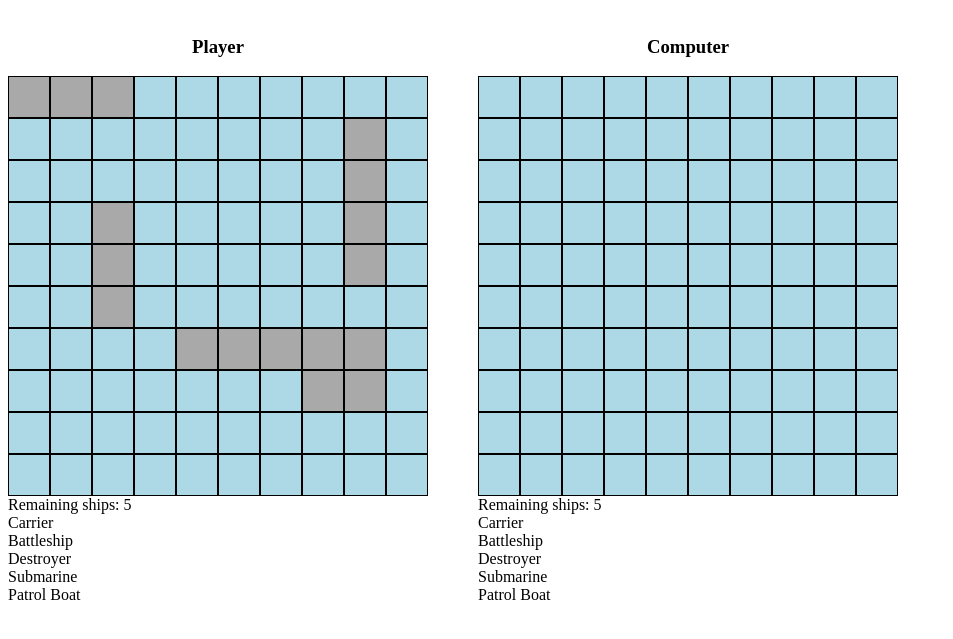
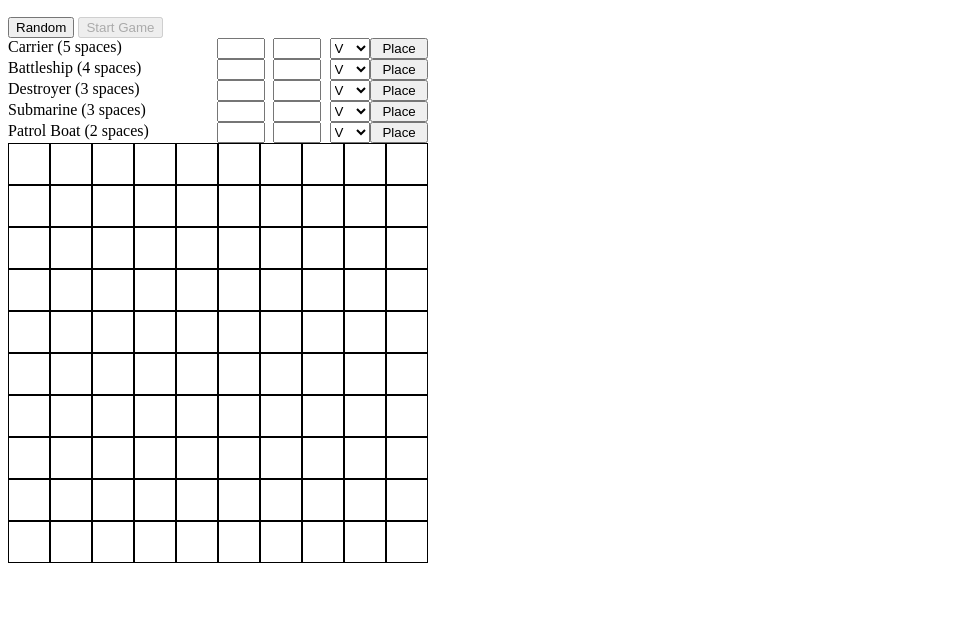
Before and after one commit to MountainKing73/odin-battleship, a website built with webpack: page src/template.html in a window 1280 px wide. Shown: the part 59-698 px from the top of the page, without its empty margins (0-953 px from the left). Built offline with nearby package versions, Linux system fonts and the light colour scheme.

Commit message:
savepoint

```diff
--- a/src/css/styles.css
+++ b/src/css/styles.css
@@ -56,3 +56,18 @@
   color: red;
   text-decoration: line-through;
 }
+
+#ShipEntry {
+  width: 420px;
+  display: grid;
+  grid-template-columns: auto auto auto auto auto;
+}
+
+#ShipEntry p {
+  margin: 0px;
+  width: 200px;
+}
+
+.ShipInput {
+  width: 40px;
+}
--- a/src/gameboard.js
+++ b/src/gameboard.js
@@ -31,6 +31,8 @@ class Gameboard {
     } else {
       xInc = 1;
     }
+
+    console.log("for loop start:");
 
     for (let i = 0; i < length; i++) {
       if (row + i * yInc > 9 || col + i * xInc > 9) {
--- a/src/gamecontroller.js
+++ b/src/gamecontroller.js
@@ -8,9 +8,14 @@ class GameController {
     this.gameUI = null;
     const newBtn = document.querySelector("#NewGame");
     newBtn.addEventListener("click", this.newGame);
+    const startBtn = document.querySelector("#startBtn");
+    startBtn.disabled = true;
+    const randomBtn = document.querySelector("#randomBtn");
+    randomBtn.disabled = true;
   }
 
-  newGame = () => {
+  newGame() {
+    // TODO: Allow player to place ships or choose random
     this.player1 = new Player("Human");
     this.player2 = new Player("Computer");
     this.gameUI = new GameUI(
@@ -18,10 +23,20 @@ class GameController {
       this.player2.getGameboard(),
       this.squareClicked,
     );
+
+    this.gameUI.hidePlayerContainers();
+    //    this.gameUI.hideResult();
+    const randomBtn = document.querySelector("#randomBtn");
+    randomBtn.addEventListener("click", this.randomClicked);
+    randomBtn.disabled = false;
+    this.gameUI.showPlaceShip(this.player1.getGameboard(), this.placeClicked);
+  }
+
+  startGame = () => {
     //this.gameUI.showPlaceShip(this.gameUI.Player1Container);
-    this.player1.randomShips();
+    this.gameUI.showPlayerContainers();
+    //this.player1.randomShips();
     this.player2.randomShips();
-    this.gameUI.hideResult();
     this.gameUI.refreshPlayer1(false);
     this.gameUI.refreshPlayer2(true);
   };
@@ -30,6 +45,33 @@ class GameController {
   checkWin(player) {
     return player.getGameboard().getRemainingShips() === 0;
   }
+
+  randomClicked = () => {
+    this.player1.randomShips();
+    //this.gameUI.refreshSelectBoard(this.player1.getGameboard());
+  };
+
+  placeClicked = (event) => {
+    const shipNum = event.target.getAttribute("shipnum");
+    const [row, col, dir] = this.gameUI.getShipEntryData(shipNum);
+
+    try {
+      this.player1
+        .getGameboard()
+        .placeShip(
+          this.player1.getGameboard().getShips()[shipNum],
+          row,
+          col,
+          dir,
+        );
+    } catch (error) {
+      alert("Invalid ship placement. Try again.");
+      return;
+    }
+
+    this.gameUI.refreshSelectBoard(this.player1.getGameboard());
+    event.target.disabled = true;
+  };
 
   squareClicked = (event) => {
     this.player2
--- a/src/gameui.js
+++ b/src/gameui.js
@@ -1,5 +1,3 @@
-import { Gameboard } from "./gameboard";
-import { GameController } from "./gamecontroller";
 import { Ship } from "./ship";
 
 class GameUI {
@@ -7,14 +5,78 @@ class GameUI {
     this.player1Gameboard = player1Gameboard;
     this.player2Gameboard = player2Gameboard;
     this.attackCallback = attackCallback;
-    this.Player1Container = document.querySelector("#Player1Container");
-    this.Player2Container = document.querySelector("#Player2Container");
   }
 
-  showPlaceShip(container) {
-    const placeInstruction = document.createElement("div");
-    placeInstruction.innerText = "Place Battleship";
-    container.append(placeInstruction);
+  hidePlayerContainers() {
+    const gameContainer = document.querySelector("#GameContainer");
+    gameContainer.style.display = "none";
+  }
+
+  showPlayerContainers() {
+    const gameContainer = document.querySelector("#GameContainer");
+    gameContainer.style.display = "flex";
+  }
+
+  showPlaceShip(gameBoard, clickedCallback) {
+    const shipPlacementContainer = document.querySelector(
+      "#ShipPlacementContainer",
+    );
+
+    const placeShip = document.querySelector("#ShipEntry");
+    placeShip.innerHTML = "";
+    const ships = gameBoard.getShips();
+    for (let i = 0; i < ships.length; i++) {
+      const shipName = document.createElement("p");
+      shipName.innerText =
+        ships[i].getName() + " (" + ships[i].getLength() + " spaces)";
+      placeShip.append(shipName);
+
+      const rowInput = document.createElement("INPUT");
+      rowInput.setAttribute("type", "number");
+      rowInput.setAttribute("name", "rowInput");
+      rowInput.id = "rowInput" + i;
+      rowInput.classList.add("ShipInput");
+      placeShip.append(rowInput);
+
+      const colInput = document.createElement("INPUT");
+      colInput.setAttribute("type", "number");
+      colInput.setAttribute("name", "colInput");
+      colInput.id = "colInput" + i;
+      colInput.classList.add("ShipInput");
+      placeShip.append(colInput);
+
+      const dirList = document.createElement("select");
+      dirList.id = "dirList" + i;
+      const vertical = document.createElement("option");
+      vertical.value = "V";
+      vertical.text = "V";
+      dirList.append(vertical);
+      const horizontal = document.createElement("option");
+      horizontal.value = "H";
+      horizontal.text = "H";
+      dirList.append(horizontal);
+      placeShip.append(dirList);
+
+      const placeBtn = document.createElement("Button");
+      placeBtn.innerText = "Place";
+      placeBtn.setAttribute("shipNum", i);
+      placeBtn.addEventListener("click", clickedCallback);
+      placeShip.append(placeBtn);
+    }
+    shipPlacementContainer.append(placeShip);
+    const boardContainer = document.querySelector("#selectBoard");
+    boardContainer.innerHTML = "";
+    shipPlacementContainer.append(boardContainer);
+    this.#drawBoard(boardContainer, this.player1Gameboard, 1, false);
+  }
+
+  getShipEntryData(shipNum) {
+    const rowInput = document.querySelector("#rowInput" + shipNum);
+    const colInput = document.querySelector("#colInput" + shipNum);
+    const dirInput = document.querySelector("#dirList" + shipNum);
+    // TODO: Add error handling
+    console.log("rowInput type: " + typeof rowInput.value);
+    return [Number(rowInput.value), Number(colInput.value), dirInput.value];
   }
 
   #drawBoard(container, gameboard, boardNum, clickable) {
@@ -49,6 +111,9 @@ class GameUI {
       }
       container.appendChild(row);
     }
+  }
+
+  #showShips(container, gameboard) {
     const status = document.createElement("div");
     const shipsRemaining = gameboard.getRemainingShips();
     status.innerText = "Remaining ships: " + shipsRemaining;
@@ -65,13 +130,23 @@ class GameUI {
   }
 
   refreshPlayer1(clickable) {
-    this.Player1Container.innerHTML = "";
-    this.#drawBoard(this.Player1Container, this.player1Gameboard, 1, clickable);
+    const player1Container = document.querySelector("#Player1Container");
+    player1Container.innerHTML = "";
+    this.#drawBoard(player1Container, this.player1Gameboard, 1, clickable);
+    this.#showShips(player1Container, this.player1Gameboard);
   }
 
   refreshPlayer2(clickable) {
-    this.Player2Container.innerHTML = "";
-    this.#drawBoard(this.Player2Container, this.player2Gameboard, 2, clickable);
+    const player2Container = document.querySelector("#Player2Container");
+    player2Container.innerHTML = "";
+    this.#drawBoard(player2Container, this.player2Gameboard, 2, clickable);
+    this.#showShips(player2Container, this.player2Gameboard);
+  }
+
+  refreshSelectBoard(board) {
+    const boardContainer = document.querySelector("#selectBoard");
+    boardContainer.innerHTML = "";
+    this.#drawBoard(boardContainer, board, 0, false);
   }
 
   refreshBoards() {
--- a/src/ship.js
+++ b/src/ship.js
@@ -3,7 +3,16 @@ class Ship {
     this.name = name;
     this.len = len;
     this.hits = 0;
+    this.placed = false;
     this.sunk = false;
+  }
+
+  setPlaced() {
+    this.placed = true;
+  }
+
+  getPlaced() {
+    return this.placed;
   }
 
   getName() {
--- a/src/template.html
+++ b/src/template.html
@@ -22,5 +22,19 @@
         <div class="PlayerContainer" id="Player2Container"></div>
       </div>
     </div>
+    <div id="ShipPlacementContainer">
+      <div>
+        <button id="randomBtn">Random</button>
+        <button id="startBtn">Start Game</button>
+      </div>
+      <div id="ShipEntry">
+        <div></div>
+        <div>Row</div>
+        <div>Col</div>
+        <div>Dir</div>
+        <div></div>
+      </div>
+      <div class="PlayerContainer" id="selectBoard"></div>
+    </div>
   </body>
 </html>
```
